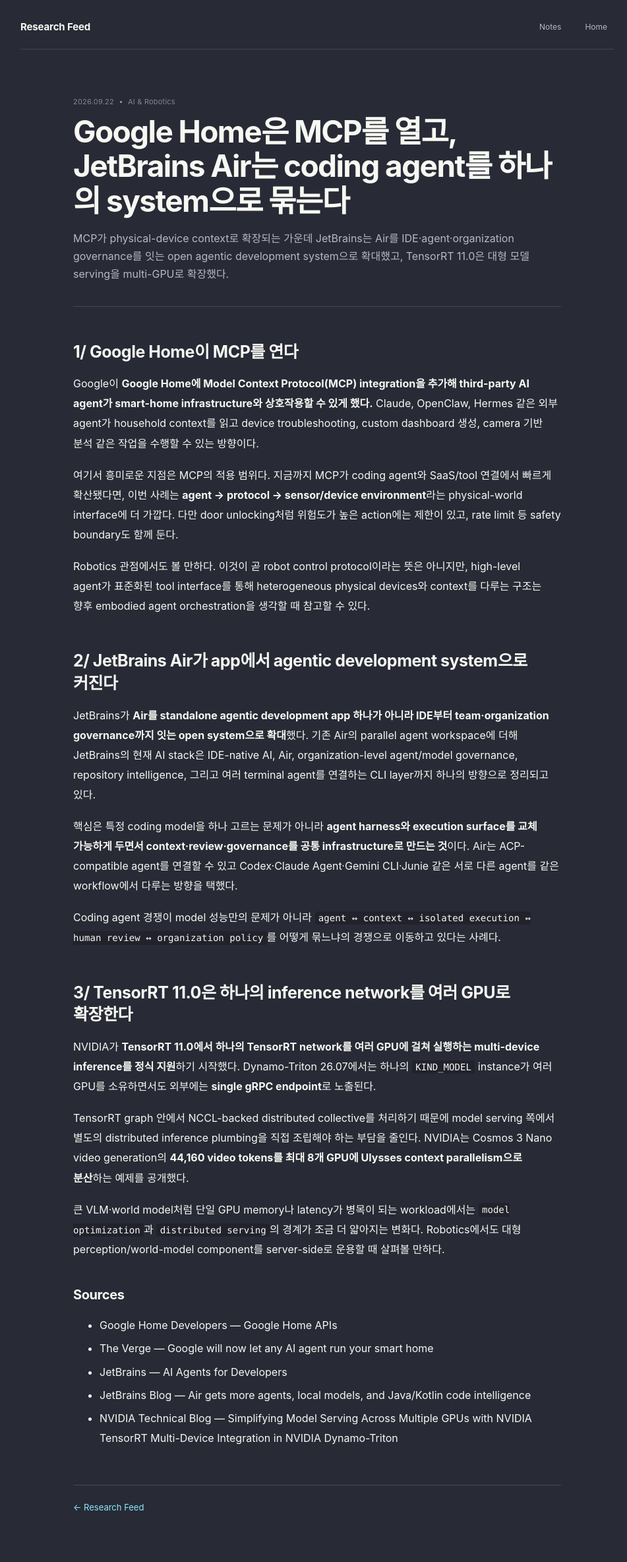
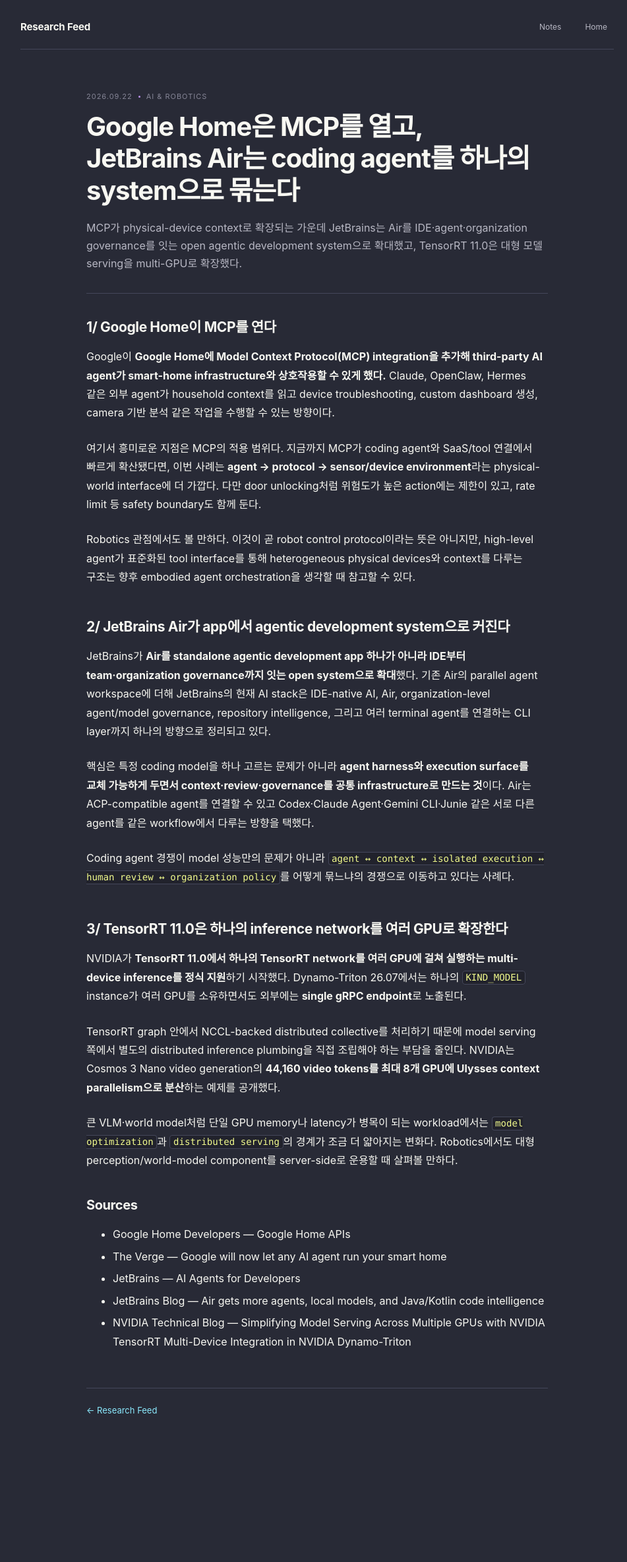
Before and after one commit to nayana224/nayana224.github.io, a Jekyll site: the page built from _research_feed/2026-09-22-ai-robotics.md, in a window 1280 px wide. Shown: the whole page at 66% size, without its empty margins (159-1110 px from the left). Built offline with Jekyll 4.4.1, drawn with Linux system fonts in a browser that asks for light colours; after the commit the page ends 2220 px from its top, so only the background shows below that.

Commit message:
style: improve Research Feed reading hierarchy

```diff
--- a/stylesheets/notes.css
+++ b/stylesheets/notes.css
@@ -1365,3 +1365,146 @@
     margin-top:30px;
   }
 }
+
+
+/* Research Feed reading rhythm */
+.feed-note-page .note-article {
+  width:min(100%,700px);
+  margin-top:62px;
+}
+
+.feed-note-page .note-meta {
+  margin-bottom:12px;
+  text-transform:uppercase;
+  letter-spacing:.09em;
+}
+
+.feed-note-page .note-article > h1 {
+  max-width:680px;
+  font-size:clamp(30px,4.4vw,40px);
+  line-height:1.22;
+  letter-spacing:-.03em;
+}
+
+.feed-summary {
+  margin:22px 0 0;
+  padding:15px 17px 16px;
+  border-left:3px solid var(--accent-strong);
+  border-radius:0 8px 8px 0;
+  background:var(--surface);
+}
+
+.feed-summary-label {
+  display:block;
+  margin-bottom:6px;
+  color:var(--accent-strong);
+  font-size:10px;
+  font-weight:750;
+  letter-spacing:.12em;
+  text-transform:uppercase;
+}
+
+.feed-summary .note-summary {
+  margin:0;
+  color:var(--muted);
+  font-size:14px;
+  line-height:1.7;
+}
+
+.feed-note-page .note-divider {
+  margin:30px 0 34px;
+}
+
+.feed-note-page .note-content {
+  font-size:16px;
+  line-height:1.78;
+}
+
+.feed-note-page .note-content p {
+  margin:0 0 1.55em;
+}
+
+.feed-note-page .note-content h2 {
+  margin:44px 0 16px;
+  padding-top:2px;
+  font-size:21px;
+  line-height:1.4;
+  letter-spacing:-.018em;
+}
+
+.feed-note-page .note-content h2:first-child {
+  margin-top:0;
+}
+
+.feed-note-page .note-content strong {
+  font-weight:680;
+}
+
+.feed-note-page .note-content code {
+  padding:.1em .32em;
+  border:1px solid var(--line);
+  border-radius:4px;
+  background:var(--code);
+  color:#f1fa8c;
+  font-size:.88em;
+}
+
+.concept-tag {
+  color:var(--accent-strong);
+  font-weight:650;
+}
+
+.feed-result,
+.feed-caveat {
+  margin:24px 0 28px;
+  padding:15px 17px;
+  border:1px solid var(--line);
+  border-radius:8px;
+  background:var(--surface);
+}
+
+.feed-result {
+  border-left:3px solid var(--green);
+}
+
+.feed-caveat {
+  border-left:3px solid var(--accent-strong);
+}
+
+.feed-result-label,
+.feed-caveat-label {
+  display:block;
+  margin-bottom:7px;
+  font-size:10px;
+  font-weight:750;
+  letter-spacing:.12em;
+  text-transform:uppercase;
+}
+
+.feed-result-label {
+  color:var(--green);
+}
+
+.feed-caveat-label {
+  color:var(--accent-strong);
+}
+
+.feed-note-page .note-content h2#sources,
+.feed-note-page .note-content h2:last-of-type {
+  margin-top:48px;
+}
+
+@media(max-width:620px) {
+  .feed-note-page .note-article {
+    margin-top:44px;
+  }
+
+  .feed-note-page .note-content {
+    font-size:15px;
+    line-height:1.74;
+  }
+
+  .feed-summary {
+    padding:13px 14px 14px;
+  }
+}
```
